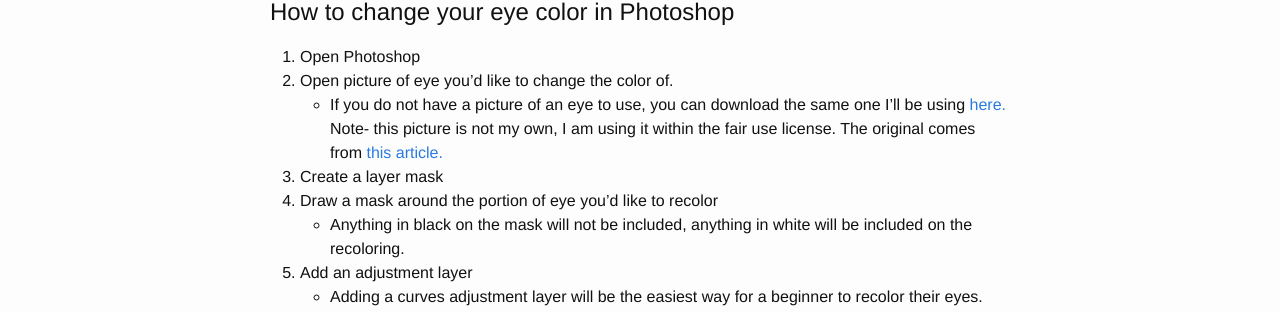
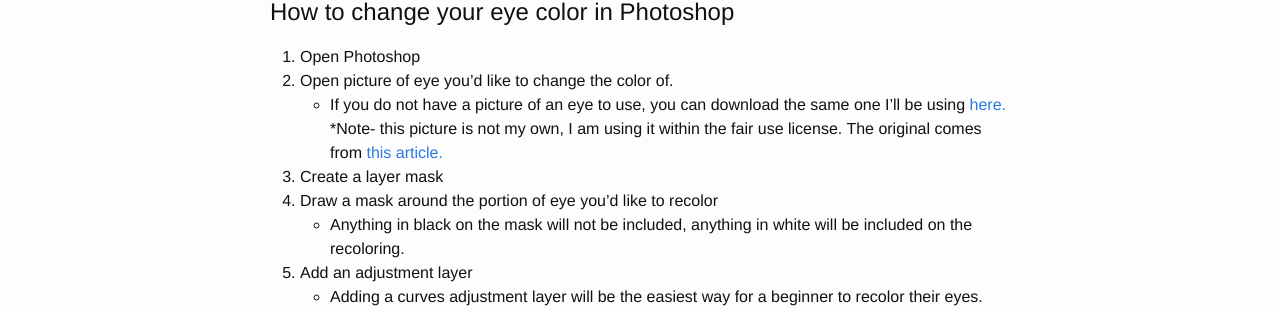
Before and after one commit to ClydeFrog04/ClydeFrog04.github.io, a Jekyll site: the page built from _posts/2018-03-07-RecolorEyes.markdown, in a window 1280 px wide. Shown: the part 248-560 px from the top of the page. Built offline with Jekyll 4.4.1, drawn with Linux system fonts in a browser that asks for light colours.

```diff
--- a/_posts/2018-03-07-RecolorEyes.markdown
+++ b/_posts/2018-03-07-RecolorEyes.markdown
@@ -10,7 +10,8 @@ How to change your eye color in Photoshop
 
 1. Open Photoshop
 2. Open picture of eye you'd like to change the color of.
-* If you do not have a picture of an eye to use, you can download the same one I'll be using <a href="/Images/eyeToRecolor.jpg" download="EyePicture">here. </a> Note- this picture is not my own, I am using it within the fair use license. The original comes from <a href="https://www.rdmag.com/article/2017/02/new-research-shows-zika-can-damage-eyes" target="_blank">this article.</a>
+* If you do not have a picture of an eye to use, you can download the same one I'll be using <a href="/Images/eyeToRecolor.jpg" download="EyePicture">here. </a>
+        *Note- this picture is not my own, I am using it within the fair use license. The original comes from <a href="https://www.rdmag.com/article/2017/02/new-research-shows-zika-can-damage-eyes" target="_blank">this article.</a>
 3. Create a layer mask
 4. Draw a mask around the portion of eye you'd like to recolor
 * Anything in black on the mask will not be included, anything in white will be included on the recoloring.
```
